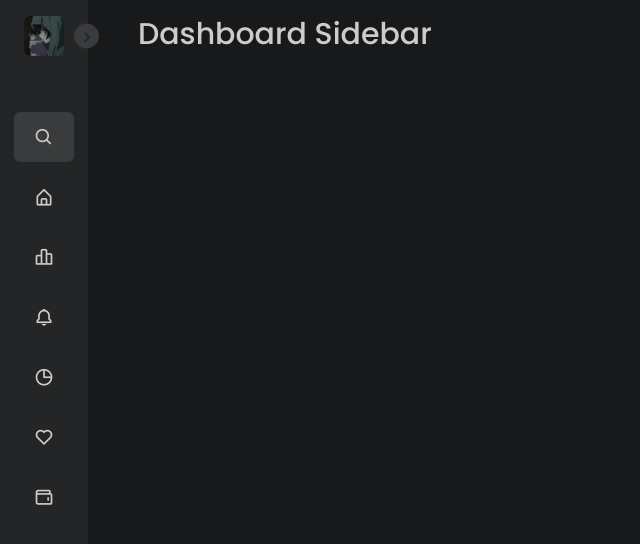
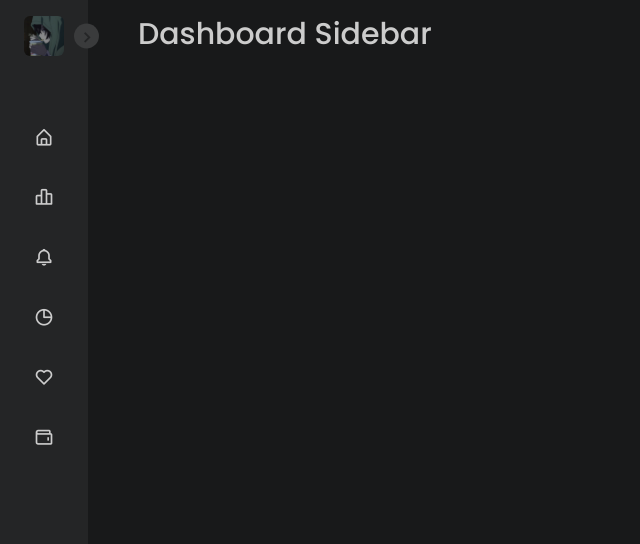
Before and after one commit to bl3ss7/portfolio, a plain HTML site: page index.html in a window 1280 px wide. Shown: the whole page, without its empty margins (0-640 px from the left). Drawn offline with nearby package versions, Linux system fonts and the light colour scheme.

Commit message:
side nav menu

```diff
--- a/index.html
+++ b/index.html
@@ -27,11 +27,6 @@
 
         <div class="menu-bar">
             <div class="menu">
-
-                <li class="search-box">
-                    <i class='bx bx-search icon'></i>
-                    <input type="text" placeholder="Search...">
-                </li>
 
                 <ul class="menu-links">
                     <li class="nav-link">
```
